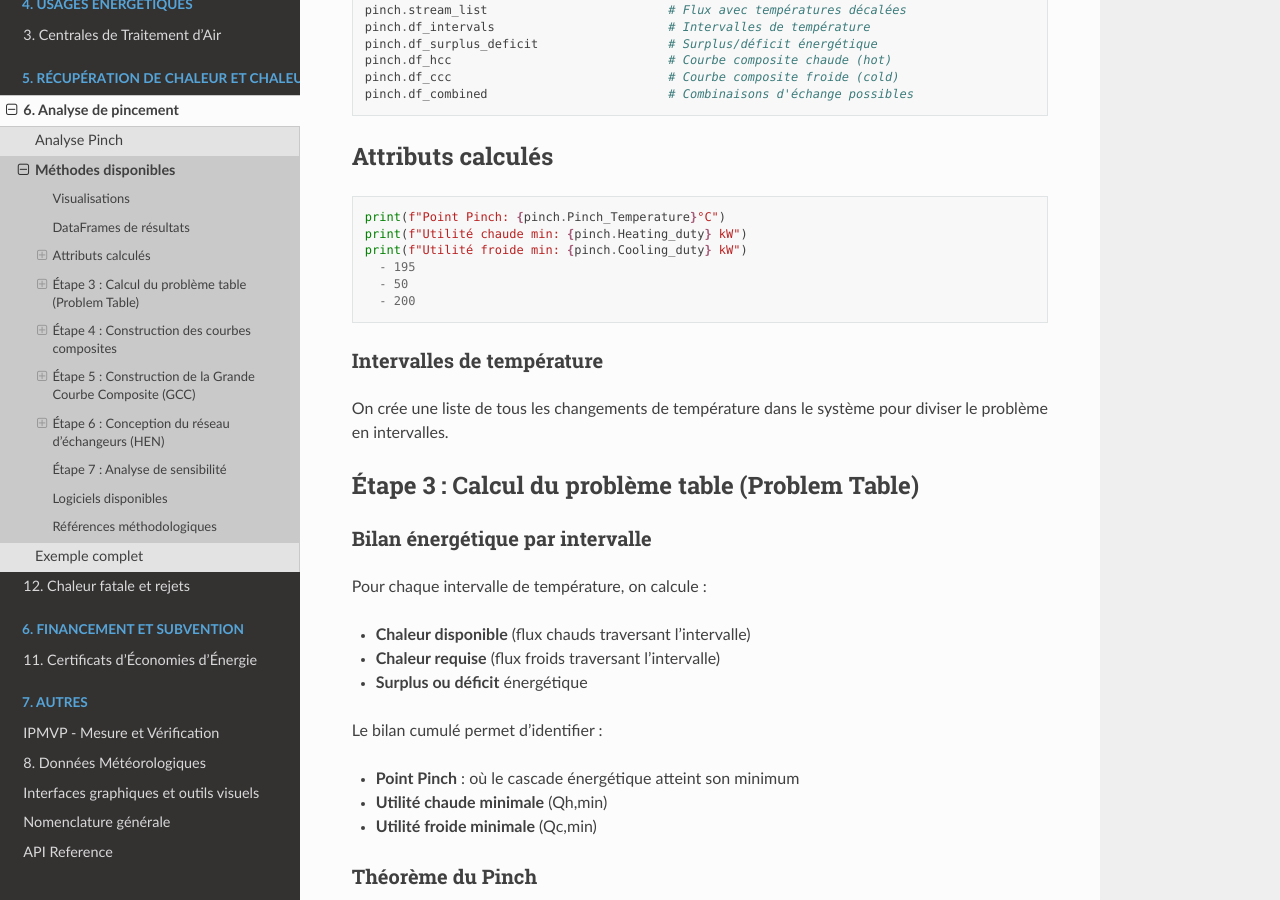
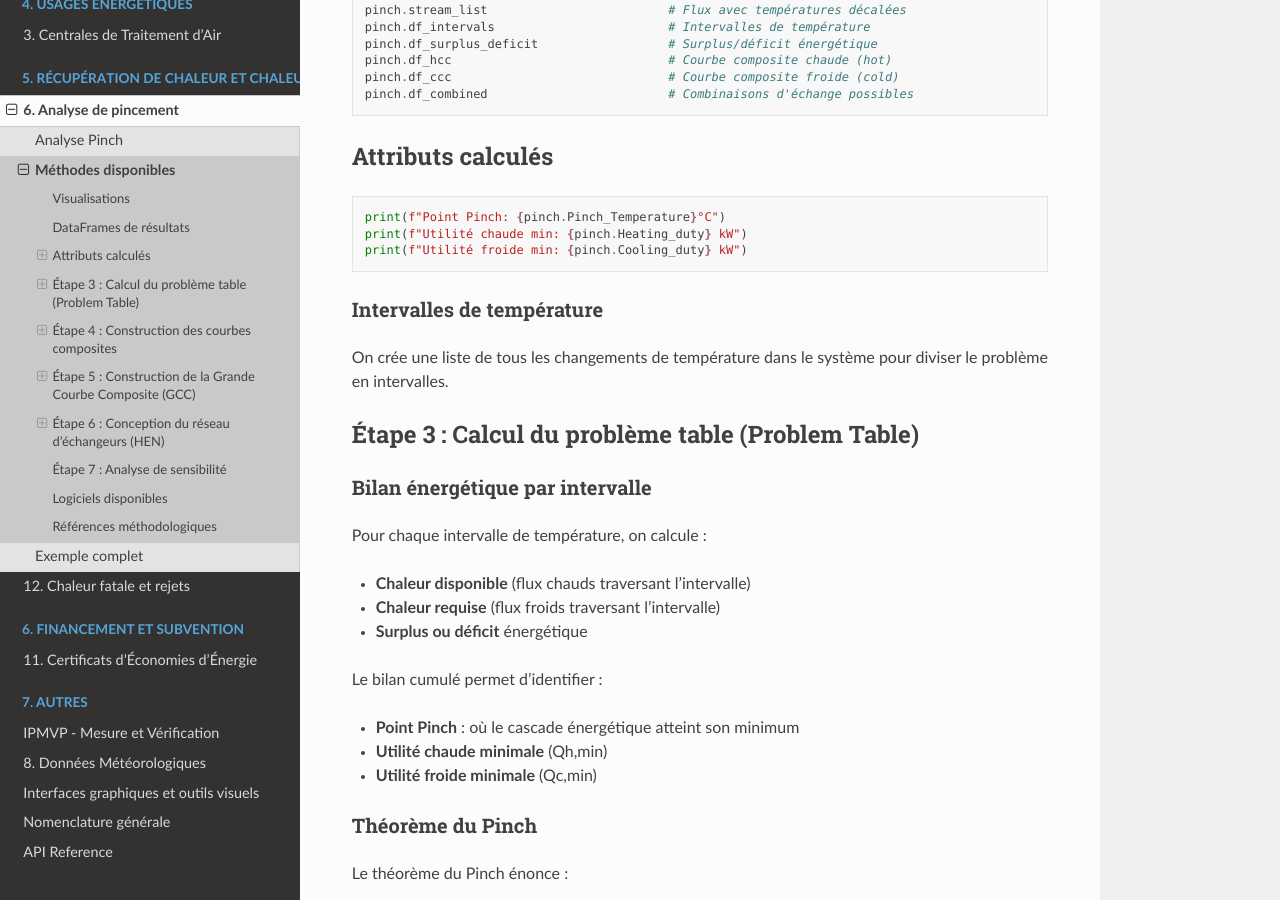
Before and after one commit to ZoheirHADID/EnergySystemModels-fr, a Sphinx documentation site: the page built from docs/source/006-pinch_analysis/methode.rst, in a window 1280 px wide and 900 px high, scrolled down 400 px. Built offline with Sphinx 7.4.7 and the Read the Docs theme 3.1.0, drawn with Linux system fonts in a browser that asks for light colours.

Commit message:
2026-07-10-001

```diff
--- a/docs/source/006-pinch_analysis/methode.rst
+++ b/docs/source/006-pinch_analysis/methode.rst
@@ -31,9 +31,6 @@ Attributs calculés
    print(f"Point Pinch: {pinch.Pinch_Temperature}°C")
    print(f"Utilité chaude min: {pinch.Heating_duty} kW")
    print(f"Utilité froide min: {pinch.Cooling_duty} kW")
-     - 195
-     - 50
-     - 200
 
 Intervalles de température
 ~~~~~~~~~~~~~~~~~~~~~~~~~~~
```
